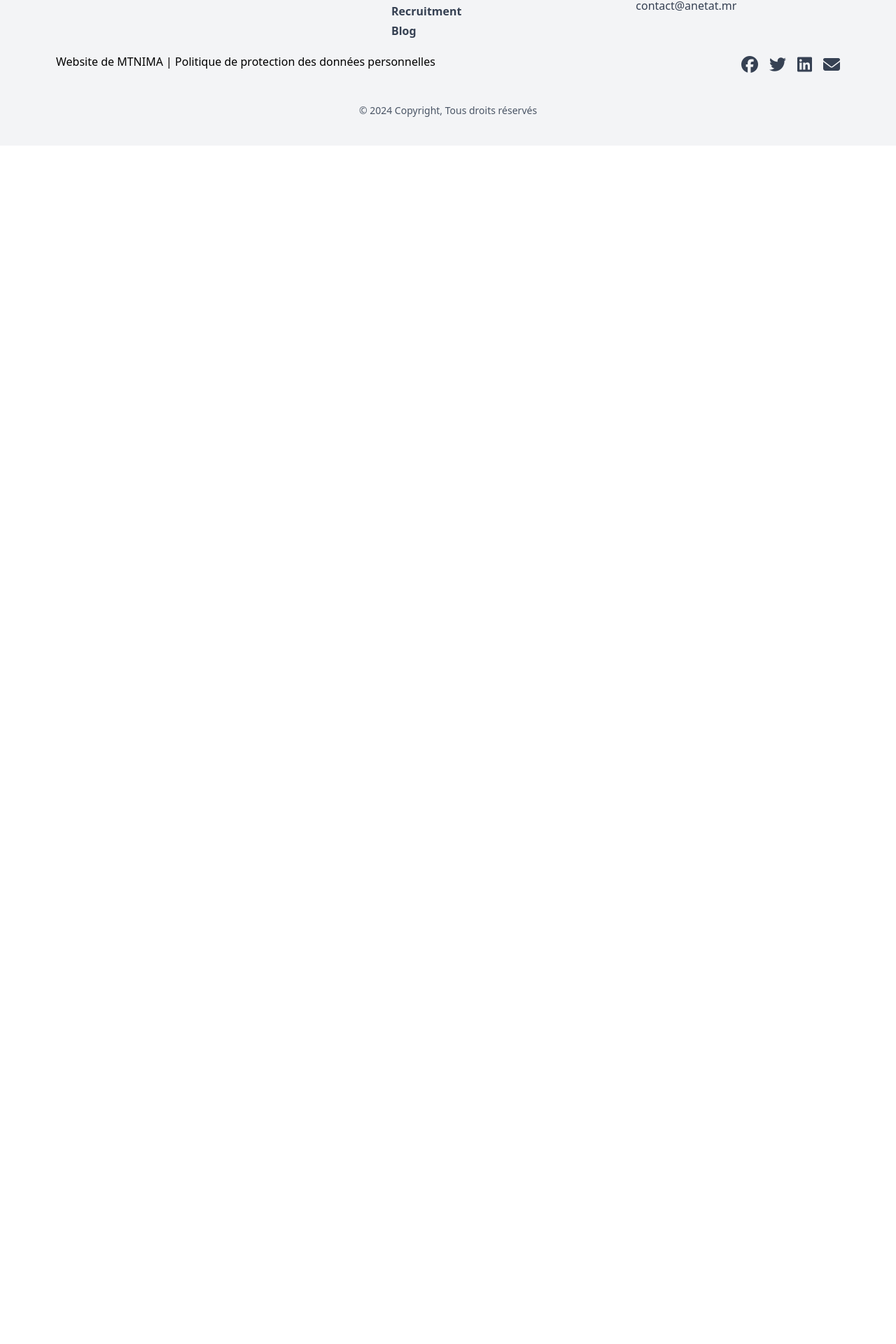
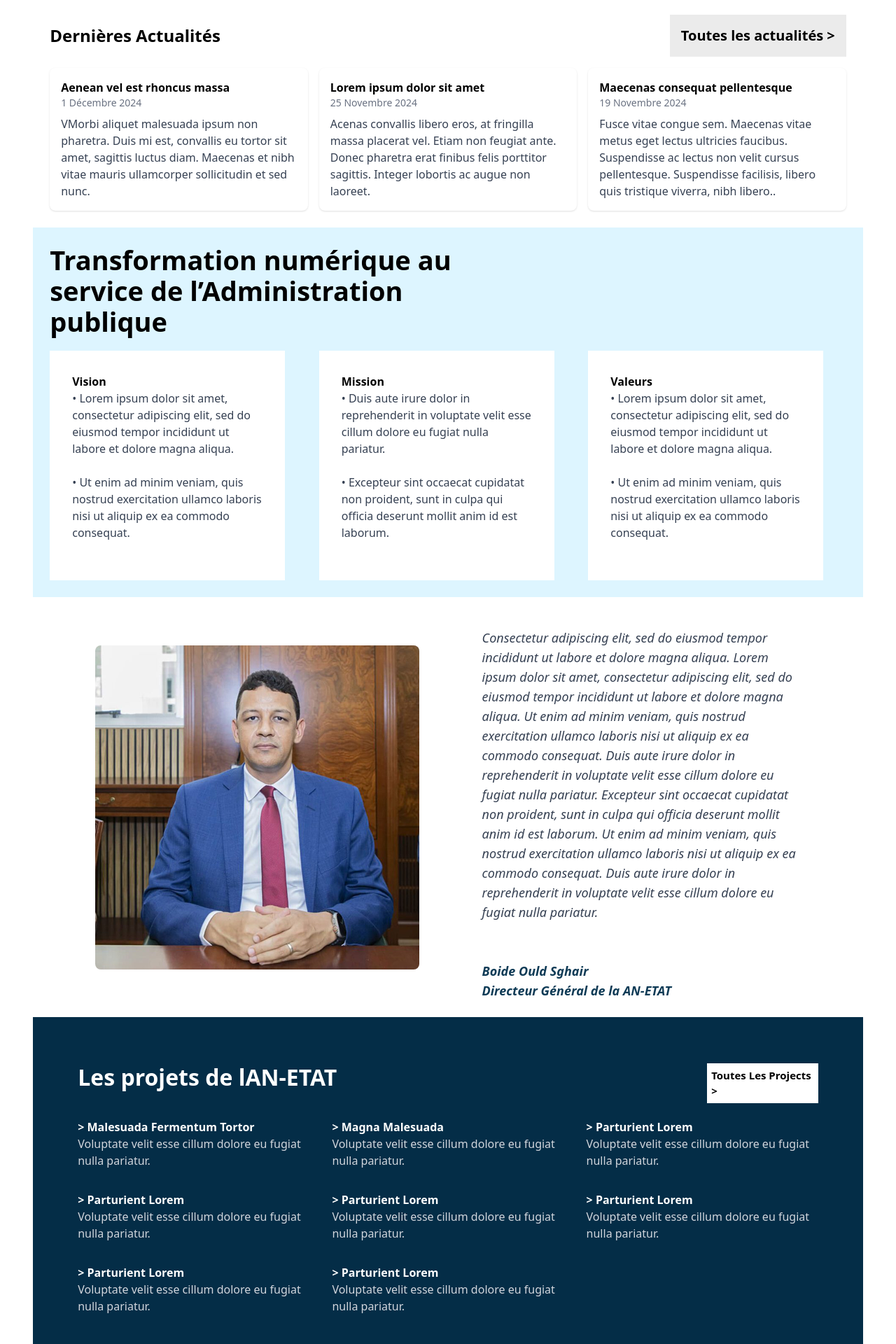
Before and after one commit to panjiafridio/React-AN_ETAT_Website, a React (Vite) app: page / in a window 1280 px wide. Shown: the part 592-2512 px from the top of the page at 70% size. Before the commit the page ends 800 px from the top, so only its background shows below. Built offline with nearby package versions, Linux system fonts and the light colour scheme.

Commit message:
fix 100%

```diff
--- a/src/App.jsx
+++ b/src/App.jsx
@@ -17,7 +17,7 @@
     <>
       <Router>
         <Routes>
-          <Route path="/" element={<Navbar />} />
+          <Route path="/" element={<Menu />} />
           <Route path="/menu" element={<Menu />} />
           <Route path="/contact" element={<Contact />} />
           <Route path="/sidebar" element={<Sidebar />} />
--- a/src/components/Header.jsx
+++ b/src/components/Header.jsx
@@ -74,7 +74,7 @@
                 </button>
 
                 <ul className="mt-12 space-y-6 text-gray-700 px-6">
-                    <li className="border-b pb-2 hover:text-blue-600 cursor-pointer font-bold">
+                    <li className="border-b pb-2 hover:text-blue-600 flex flex-col gap-3 cursor-pointer font-bold">
                         <Link to="/menu">Accueil</Link>
                         <Link to="/news">Actualités</Link>
                         <Link to="/events">Évènements</Link>
--- a/src/pages/Blog.jsx
+++ b/src/pages/Blog.jsx
@@ -67,12 +67,12 @@
           alt={blogPosts[0].title}
           className="w-full h-full object-cover rounded-lg"
         />
-        <div className="absolute bottom-4 left-3 bg-white bg-opacity-50 p-6 flex flex-col justify-end">
-          <p className="text-white bg-[#042D47] text-sm w-[40%] p-3">
+        <div className="w-[50%] md:w-full absolute md:bottom-4 left-20 bottom-7 md:left-3 bg-white bg-opacity-50 p-2 md:p-6 flex flex-col justify-end">
+          <p className="text-white bg-[#042D47] text-[40%] md:text-sm md:w-[40%] p-3">
             {blogPosts[0].author} • {blogPosts[0].readingTime} de lecture •{" "}
             {blogPosts[0].date}
           </p>
-          <h3 className="text-black font-bold text-lg cursor-pointer hover:underline">
+          <h3 className="text-black font-bold text-[70%] md:text-lg cursor-pointer hover:underline">
             <Link to="/blogdetail">{blogPosts[0].title}</Link>
           </h3>
         </div>
--- a/src/pages/Menu.jsx
+++ b/src/pages/Menu.jsx
@@ -7,14 +7,10 @@
 const Menu = () => {
   return (
     <Navbar>
-    <div className="bg-gray-100">
-      {/* Header */}
-      <header className="bg-blue-900 text-white p-6">
-        <h1 className="text-3xl font-bold">Agence Numérique de lÉtat</h1>
-      </header>
+    <div className="bg-white w-[95%] mx-auto">
 
       {/* Hero Section */}
-      <section className="p-6 bg-white shadow-md">
+      <section className=" bg-white">
         <div className="flex flex-col md:flex-row gap-6">
           <img src={mainFoto} alt="Hero" className="w-full md:w-2/3 rounded-lg" />
           <div className="w-full md:w-1/3">
@@ -29,7 +25,10 @@
 
       {/* Dernières Actualités */}
       <section className="p-6">
-        <h2 className="text-2xl font-bold mb-4">Dernières Actualités</h2>
+        <div className="flex flex-col md:flex-row justify-between items-center">
+          <h2 className="text-2xl font-bold mb-4">Dernières Actualités</h2>
+          <h2 className="text-xl p-4 font-bold mb-4 text-black bg-[#EBEBEB]">Toutes les actualités &gt;</h2>
+        </div>
         <div className="grid md:grid-cols-3 gap-4">
           <div className="bg-white p-4 shadow rounded-lg">
             <h3 className="font-semibold">Aenean vel est rhoncus massa</h3>
@@ -50,23 +49,23 @@
       </section>
 
       {/* Mission Section */}
-      <section className="bg-blue-100 p-6">
-        <h2 className="text-2xl font-bold mb-5 text-[38px] leading-[44px] w-xl">Transformation numérique au service de l’Administration publique</h2>
+      <section className="bg-[#DDF5FF] p-6">
+        <h2 className="text-2xl font-bold mb-5 md:text-[38px] md:leading-[44px] text-center md:text-left md:w-xl">Transformation numérique au service de l’Administration publique</h2>
         <div className="grid md:grid-cols-3 gap-4">
-          <div className="bg-white p-[32px] w-[336px] h-[328px] gap-1.5">
-            <h3 className="font-semibold">Vision</h3>
-            <p className="text-gray-700">Lorem ipsum dolor sit amet, consectetur adipiscing elit, sed do eiusmod tempor incididunt ut labore et dolore magna aliqua. <br />
-            Ut enim ad minim veniam, quis nostrud exercitation ullamco laboris nisi ut aliquip ex ea commodo consequat.</p>
+          <div className="bg-white p-2 md:p-[32px] md:w-[336px] md:h-[328px] gap-1.5">
+            <h3 className="font-bold">Vision</h3>
+            <p className="text-gray-700">&bull; Lorem ipsum dolor sit amet, consectetur adipiscing elit, sed do eiusmod tempor incididunt ut labore et dolore magna aliqua. <br /> <br />
+            &bull; Ut enim ad minim veniam, quis nostrud exercitation ullamco laboris nisi ut aliquip ex ea commodo consequat.</p>
           </div>
-          <div className="bg-white p-[32px] w-[336px] h-[328px] gap-1.5">
-            <h3 className="font-semibold">Mission</h3>
-            <p className="text-gray-700">Duis aute irure dolor in reprehenderit in voluptate velit esse cillum dolore eu fugiat nulla pariatur. <br />
-            Excepteur sint occaecat cupidatat non proident, sunt in culpa qui officia deserunt mollit anim id est laborum.</p>
+          <div className="bg-white p-2 md:p-[32px] md:w-[336px] md:h-[328px] gap-1.5">
+            <h3 className="font-bold">Mission</h3>
+            <p className="text-gray-700">&bull; Duis aute irure dolor in reprehenderit in voluptate velit esse cillum dolore eu fugiat nulla pariatur. <br /> <br />
+            &bull; Excepteur sint occaecat cupidatat non proident, sunt in culpa qui officia deserunt mollit anim id est laborum.</p>
           </div>
-          <div className="bg-white p-[32px] w-[336px] h-[328px] gap-1.5">
-            <h3 className="font-semibold">Valeurs</h3>
-            <p className="text-gray-700">Lorem ipsum dolor sit amet, consectetur adipiscing elit, sed do eiusmod tempor incididunt ut labore et dolore magna aliqua. <br />
-            Ut enim ad minim veniam, quis nostrud exercitation ullamco laboris nisi ut aliquip ex ea commodo consequat.</p>
+          <div className="bg-white p-2 md:p-[32px] md:w-[336px] md:h-[328px] gap-1.5">
+            <h3 className="font-bold">Valeurs</h3>
+            <p className="text-gray-700">&bull; Lorem ipsum dolor sit amet, consectetur adipiscing elit, sed do eiusmod tempor incididunt ut labore et dolore magna aliqua. <br /> <br />
+            &bull; Ut enim ad minim veniam, quis nostrud exercitation ullamco laboris nisi ut aliquip ex ea commodo consequat.</p>
           </div>
         </div>
       </section>
@@ -74,24 +73,24 @@
       {/* Testimonials */}
       <section className="p-6 flex flex-col md:flex-row items-center justify-evenly gap-6">
         <img src={Boide} alt="Director" className="rounded-lg" />
-        <blockquote className="w-[40%] mt-5 text-lg italic text-gray-700">
+        <blockquote className="md:w-[40%] mt-5 text-lg italic text-gray-700">
           Consectetur adipiscing elit, sed do eiusmod tempor incididunt ut labore et dolore magna aliqua.
           Lorem ipsum dolor sit amet, consectetur adipiscing elit, sed do eiusmod tempor incididunt ut labore et dolore magna aliqua. Ut enim ad minim veniam, quis nostrud exercitation ullamco laboris nisi ut aliquip ex ea commodo consequat. Duis aute irure dolor in reprehenderit in voluptate velit esse cillum dolore eu fugiat nulla pariatur. Excepteur sint occaecat cupidatat non proident, sunt in culpa qui officia deserunt mollit anim id est laborum.
           Ut enim ad minim veniam, quis nostrud exercitation ullamco laboris nisi ut aliquip ex ea commodo consequat. Duis aute irure dolor in reprehenderit in voluptate velit esse cillum dolore eu fugiat nulla pariatur.
           <br />
           <br />
           <br />
-          <span className="font-bold text-black ">Boide Ould Sghair</span> <br /> - Directeur Général de la AN-ETAT
+          <span className="font-bold text-[#0F3B56] ">Boide Ould Sghair <br />Directeur Général de la AN-ETAT </span>
         </blockquote>
       </section>
 
       {/* Projets Section */}
-      <section className="bg-[#042D47] text-white p-[64px]">
-        <div className="flex flex-row justify-between items-center">
-          <h2 className="text-[32px] font-bold mb-4">Les projets de lAN-ETAT</h2>
-          <h2 className="text-[15px] font-semibold bg-white w-[15%] p-1.5  text-black">Toutes Les Projects &gt;</h2>
+      <section className="bg-[#042D47] text-white p-2 md:p-[64px]">
+        <div className="flex flex-col md:flex-row justify-between items-start md:items-center mb-5">
+          <h2 className="text-xl md:text-[32px] font-bold mb-4">Les projets de lAN-ETAT</h2>
+          <h2 className="md:text-[15px] font-semibold bg-white md:w-[15%] p-1.5  text-black">Toutes Les Projects &gt;</h2>
         </div>
-        <div className="grid md:grid-cols-3 gap-4">
+        <div className="grid md:grid-cols-3 gap-8">
           <div>
             <h3 className="font-semibold">&gt; Malesuada Fermentum Tortor</h3>
             <p className="text-gray-300">Voluptate velit esse cillum dolore eu fugiat nulla pariatur.</p>
--- a/src/pages/Recrutement.jsx
+++ b/src/pages/Recrutement.jsx
@@ -91,13 +91,13 @@
       </div>
 
       {/* CEO Message */}
-      <div className="grid md:grid-cols-2 gap-6 mt-12 items-center">
+      <div className="flex flex-col-reverse md:flex-row items-center justify-between gap-6 mt-12">
         <div className="text-gray-700 text-lg">
-          <p className="italic border-l-4 pl-4">
+          <p className="italic">
             Lorem ipsum dolor sit amet, consectetur adipiscing elit, sed do eiusmod tempor incididunt ut labore et dolore magna aliqua. Ut enim ad minim veniam, quis nostrud exercitation ullamco laboris nisi ut aliquip ex ea commodo consequat. Duis aute irure dolor in reprehenderit in voluptate velit esse cillum dolore eu fugiat nulla pariatur. Excepteur sint occaecat cupidatat non proident, sunt in culpa qui officia deserunt mollit anim id est laborum.
           </p>
-          <p className="font-bold text-black mt-4">Boide Ould Sghair</p>
-          <p className="text-gray-500">Directeur Général de la AN-ETAT</p>
+          <p className="font-bold text-[#0F3B56] mt-4">Boide Ould Sghair</p>
+          <p className="text-[#0F3B56]">Directeur Général de la AN-ETAT</p>
         </div>
         <img
           src={Boide}
--- a/src/pages/pagesdetail/BlogDetail.jsx
+++ b/src/pages/pagesdetail/BlogDetail.jsx
@@ -5,7 +5,7 @@
   return (
     <Navbar>
         <div className="flex flex-col md:flex-row items-start w-[95%] mx-auto gap-4">
-            <div className="bg-white text-white min-h-screen py-10 w-[120%]">
+            <div className="bg-white text-white min-h-screen py-10 md:w-[120%]">
             {/* Breadcrumbs */}
             <div className="text-sm text-gray-400">
                 <span className="hover:underline cursor-pointer">Accueil</span> &gt;
@@ -14,14 +14,17 @@
             </div>
 
             {/* Blog Title */}
-            <h1 className="text-2xl md:text-4xl font-bold mt-4 text-[#042D47]">
+            <h1 className="text-xl md:text-4xl font-bold mt-4 text-[#042D47]">
                 Contrary to popular belief, Lorem Ipsum is not simply random text. It
                 has roots in a piece of classical Latin literature from 45 BC
             </h1>
 
             {/* Author & Date */}
-            <p className="text-gray-400 text-sm mt-2">
-                Mohamed Laghdav • 7 minutes de lecture • 25 novembre 2024
+            <p className="text-gray-400 text-sm mt-2 flex flex-col md:flex-row">
+                <span>• Mohamed Laghdav</span>
+                <span>• 7 minutes de lecture</span>
+                <span>• 25 novembre 2024</span>
+
             </p>
 
             {/* Main Image */}
@@ -29,14 +32,14 @@
                 <img
                 src="/blog-image.jpg"
                 alt="AI Technology"
-                className="w-full rounded-lg"
+                className="md:w-full rounded-lg"
                 />
             </div>
 
             {/* Article Content */}
             <div className="mt-6 text-black leading-relaxed">
                 <p>
-                    <span className="font-bold text-2xl">What is Lorem Ipsum?</span>
+                    <span className="font-bold md:text-2xl">What is Lorem Ipsum?</span>
                     <br />
                     Lorem Ipsum is simply dummy text of the printing and typesetting industry. Lorem Ipsum has been the industrys standard dummy text ever since the 1500s, when an unknown printer took a galley of type and scrambled it to make a type specimen book. It has survived not only five centuries, but also the leap into electronic typesetting, remaining essentially unchanged. It was popularised in the 1960s with the release of Letraset sheets containing Lorem Ipsum passages, and more recently with desktop publishing software like Aldus PageMaker including versions of Lorem Ipsum. <br />
                     <br />
--- a/src/pages/pagesdetail/NewsDetail.jsx
+++ b/src/pages/pagesdetail/NewsDetail.jsx
@@ -41,8 +41,9 @@
         </div>
 
         {/* Right Sidebar */}
-        <div className="lg:w-1/3 bg-gray-300 p-6 rounded-lg mt-10 lg:mt-0 h-[40%]">
-          <h2 className="text-xl font-semibold text-black border-t-4 pt-5 pb-1 border-b-2 border-b-white  border-black">Actualités récentes</h2>
+        <div className="lg:w-1/3 flex flex-col-reverse border-t-4 border-t-black bg-[#F6F6F6] p-6 mt-10 lg:mt-0 h-[40%]">
+          <div>
+            <h2 className="text-xl font-semibold text-black pt-5 pb-1 border-b-2 border-b-gray-200">Actualités récentes</h2>
             <div className="mt-4 space-y-4">
               {[1, 2, 3].map((item, index) => (
                 <div key={index} className="border-b pb-3">
@@ -52,6 +53,7 @@
                   </p>
                 </div>
               ))}
+            </div>
           </div>
 
           {/* Social Share */}
--- a/src/pages/pagesdetail/RecrutementDetail.jsx
+++ b/src/pages/pagesdetail/RecrutementDetail.jsx
@@ -12,10 +12,10 @@
       </nav>
 
       {/* Card Detail */}
-      <div className="mt-6 flex items-start flex-col md:flex-row gap-6">
+      <div className="mt-6 flex items-start flex-col-reverse md:flex-row gap-6">
         <div className="md:w-3/4">
             {/* Judul */}
-            <h1 className="text-4xl font-bold text-black mb-14">
+            <h1 className="text-2xl md:text-4xl font-bold text-black mb-14">
                 Maecenas consequat pellentesque venenatis magna laoreet
             </h1>
             <h1 className="text-2xl font-bold">Lorem ipsum dolor</h1><br />
@@ -47,7 +47,7 @@
           <p className="text-sm text-gray-600 mt-2">
             <span className="font-bold">Date dexpiration:</span> Vendredi 20 décembre
           </p>
-          <button className="w-full bg-gray-100 text-black mt-4 py-2 rounded-md hover:bg-gray-200 cursor-pointer">
+          <button className="w-[70%] md:w-full bg-gray-200 text-black mt-4 py-2 rounded-md hover:bg-gray-200 cursor-pointer">
             Postuler maintenant →
           </button>
         </div>
```
Also changed, not shown: src/pages/News.jsx (+6 -6 lines), src/pages/pagesdetail/EventDetail.jsx (+23 -22 lines). Lines whose indentation alone changed are shown as unchanged.
